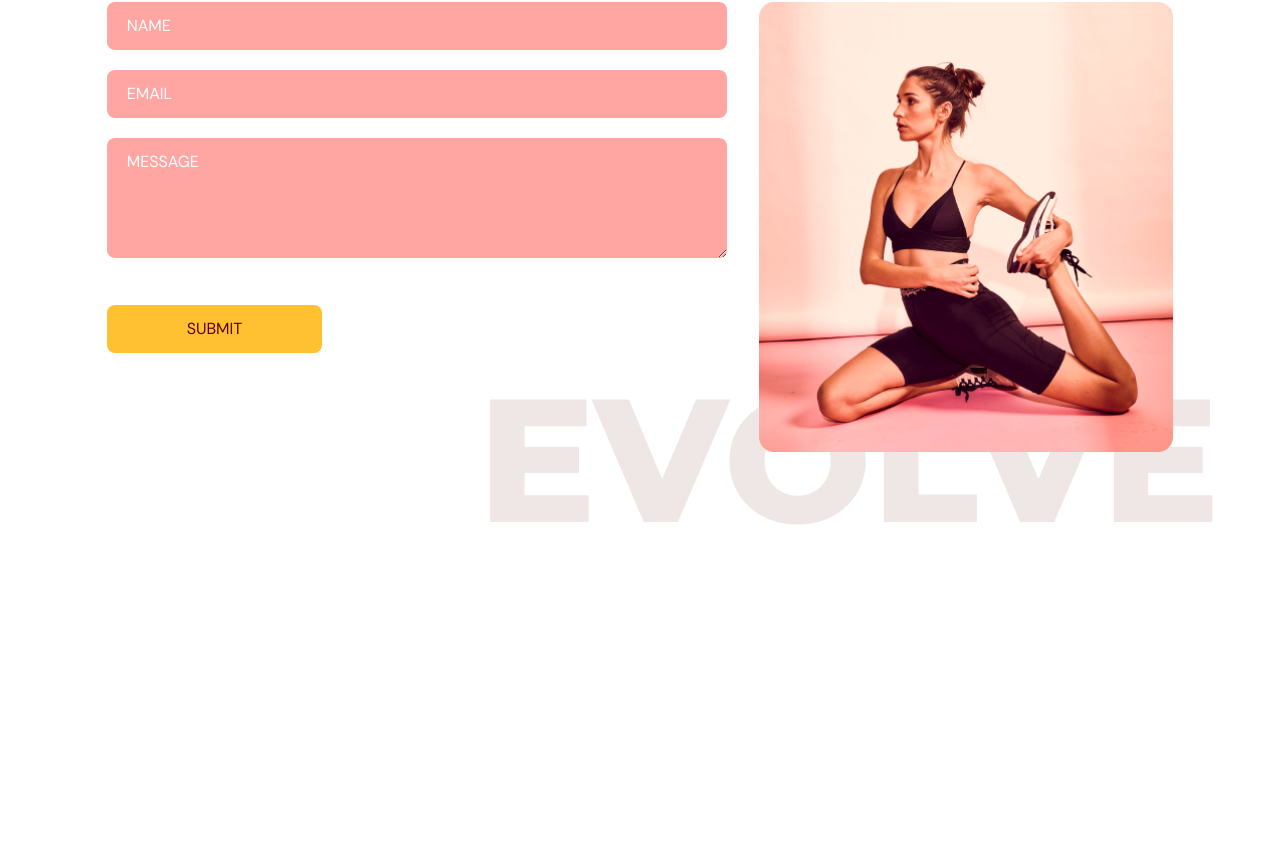
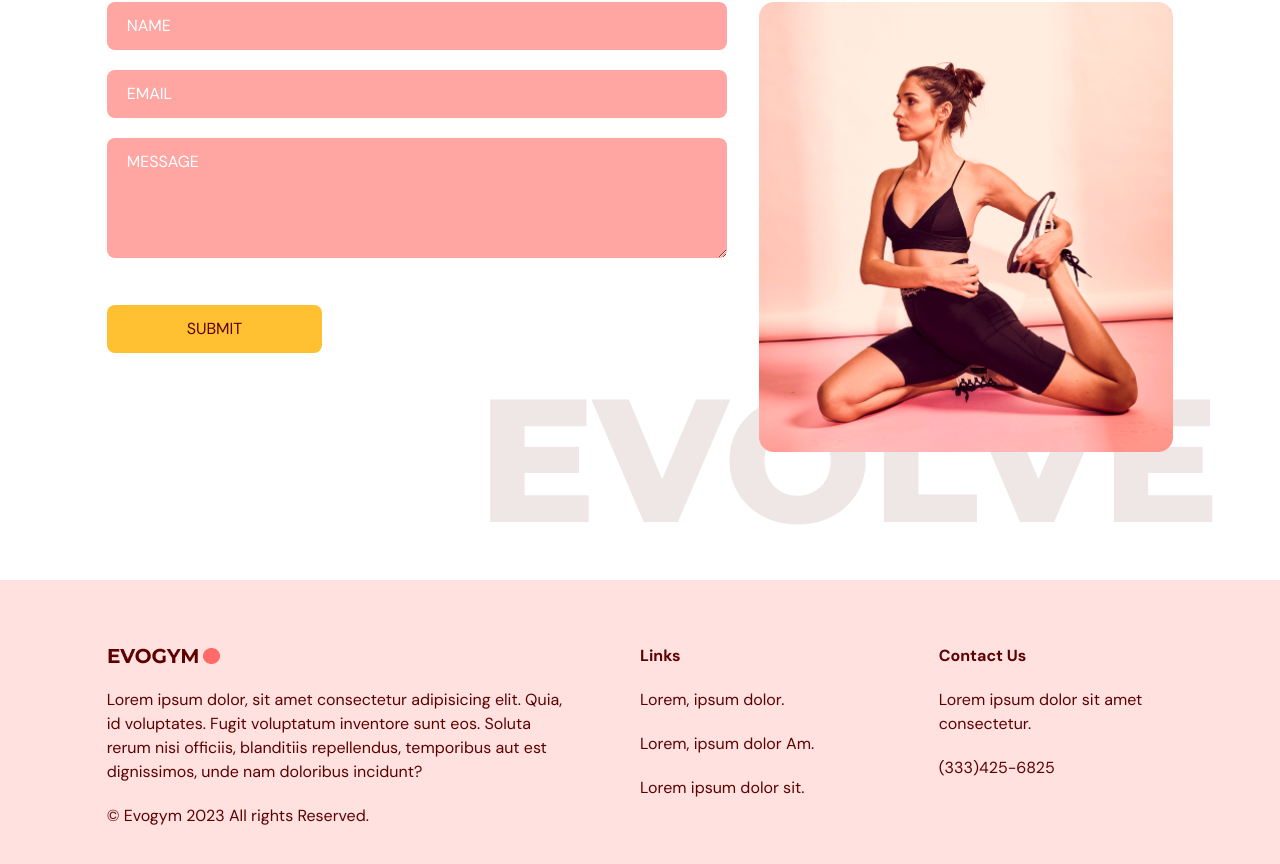
Before and after one commit to Pouish85/Gym-typescript, a React (Vite) app: page / in a window 1280 px wide. Shown: the part 3252-4116 px from the top of the page. Before the commit the page ends 3832 px from the top, so only its background shows below. Built offline with nearby package versions, Linux system fonts and the light colour scheme.

Commit message:
feat: footer

```diff
--- a/src/App.tsx
+++ b/src/App.tsx
@@ -3,6 +3,7 @@
 import Benefits from "@/scenes/benefits";
 import OurClasses from "@/scenes/ourClasses";
 import ContactUs from "@/scenes/contactUs";
+import Footer from "@/scenes/footer";
 import { useEffect, useState } from "react";
 import { SelectedPage } from "@/shared/types";
 
@@ -33,6 +34,7 @@
       <Benefits setSelectedPage={setSelectedPage}/>
       <OurClasses setSelectedPage={setSelectedPage}/>
       <ContactUs setSelectedPage={setSelectedPage}/>
+      <Footer />
     </div>
   );
 }
--- /dev/null
+++ b/src/scenes/footer/index.tsx
@@ -0,0 +1,31 @@
+import Logo from "@/assets/Logo.png";
+
+const Footer = () => {
+  return (
+    <footer className="bg-primary-100 py-16">
+        <div
+            className="justify-content mx-auto w-5/6 gap-16 md:flex">
+                <div className="mt-16 basis-1/2 md:mt-0">
+                    <img src={Logo} alt="logo" />
+                    <p className="my-5">
+                        Lorem ipsum dolor, sit amet consectetur adipisicing elit. Quia, id voluptates. Fugit voluptatum inventore sunt eos. Soluta rerum nisi officiis, blanditiis repellendus, temporibus aut est dignissimos, unde nam doloribus incidunt?
+                    </p>
+                    <p>© Evogym 2023 All rights Reserved.</p>
+                </div>
+                <div className="mt-16 basis-1/4 md:mt-0">
+                    <h4 className="font-bold">Links</h4>
+                    <p className="my-5">Lorem, ipsum dolor.</p>
+                    <p className="my-5">Lorem, ipsum dolor Am.</p>
+                    <p>Lorem ipsum dolor sit.</p>
+                </div>
+                <div className="mt-16 basis-1/4 md:mt-0">
+                    <h4 className="font-bold">Contact Us</h4>
+                    <p className="my-5">Lorem ipsum dolor sit amet consectetur.</p>
+                    <p>(333)425-6825</p>
+                </div>
+        </div>
+    </footer>
+  )
+}
+
+export default Footer
--- a/src/scenes/ourClasses/Class.tsx
+++ b/src/scenes/ourClasses/Class.tsx
@@ -5,7 +5,7 @@
   };
 
   const Class = ({ name, description, image }: Props) => {
-    const overlayStyles = `p-5 absolute z-30 flex
+    const overlayStyles = `p-5 absolute z-29 flex
     h-[380px] w-[450px] flex-col items-center justify-center
     whitespace-normal bg-primary-500 text-center text-white
     opacity-0 transition duration-500 hover:opacity-90`;
```
